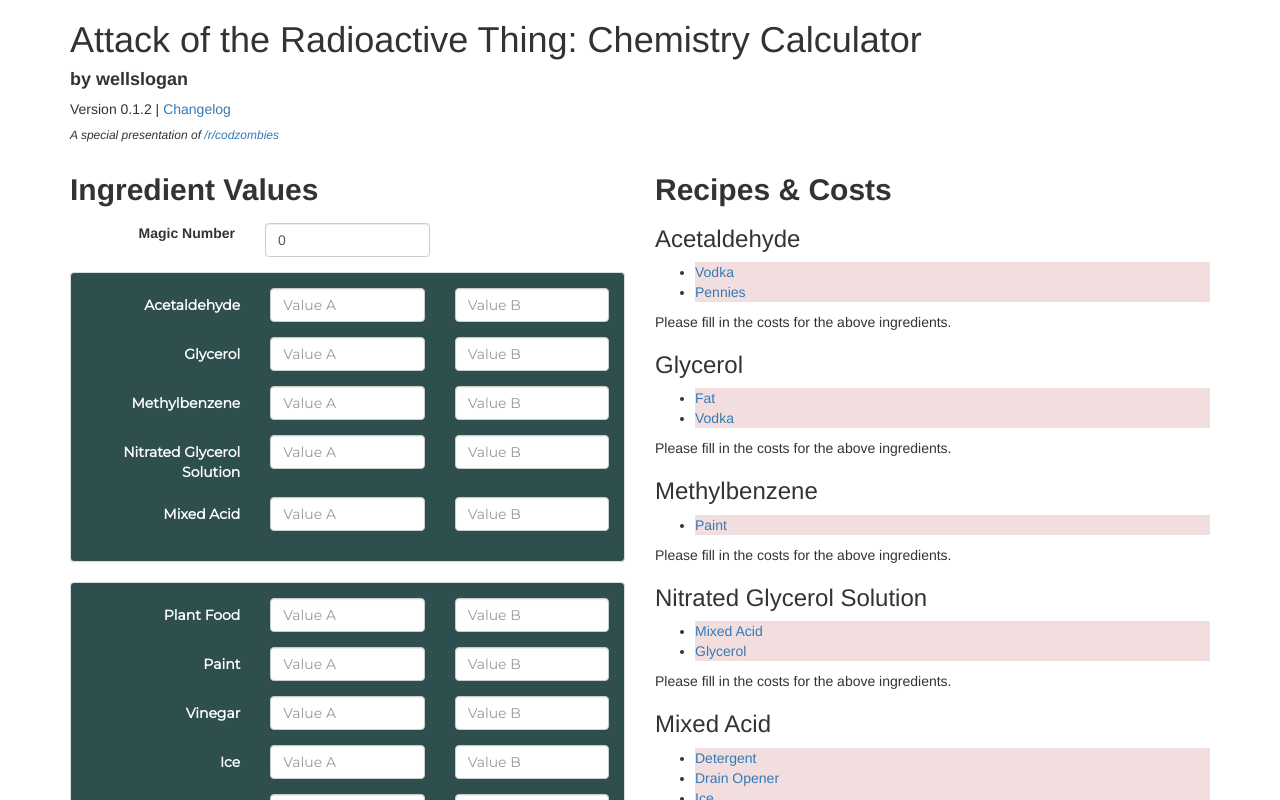
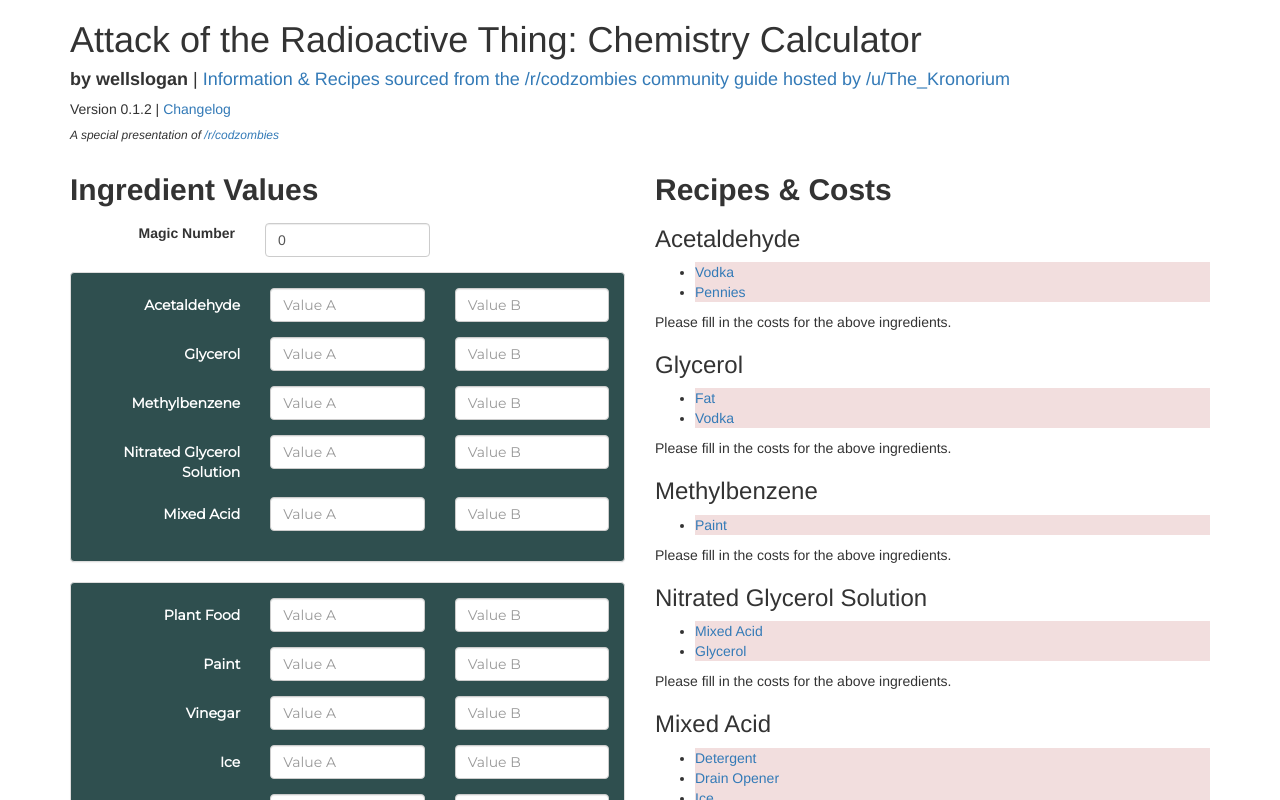
Before and after one commit to wellslogan/wellslogan.github.io, an Angular app in the folder aotrt/: page / in a window 1280 px wide. Shown: the top 800 px of the page. Built offline with nearby package versions, Linux system fonts and the light colour scheme.

Commit message:
Added link to google doc

```diff
--- a/aotrt/src/app/app.component.html
+++ b/aotrt/src/app/app.component.html
@@ -29,7 +29,7 @@
       <h1>
         Attack of the Radioactive Thing: Chemistry Calculator
       </h1>
-      <h4><strong>by wellslogan</strong></h4>
+      <h4><strong>by wellslogan</strong> | <a href="https://docs.google.com/document/d/1_Zco-XbZJb_d4o6J0FrKH-wj2NTK5-z0wsEUOow6ISY/edit#" target="_blank" rel="noopener">Information & Recipes sourced from the /r/codzombies community guide hosted by /u/The_Kronorium</a></h4>
       <span>Version {{changelog[0].version}} | <a href="#" data-target="#changelog" data-toggle="modal">Changelog</a></span>
 
       <h6><em>A special presentation of <a target="_blank" rel="noopener" href="http://reddit.com/r/codzombies">/r/codzombies</a></em></h6>
```
Also changed, not shown: 5 other files (tests, documents, lock files or other folders).
